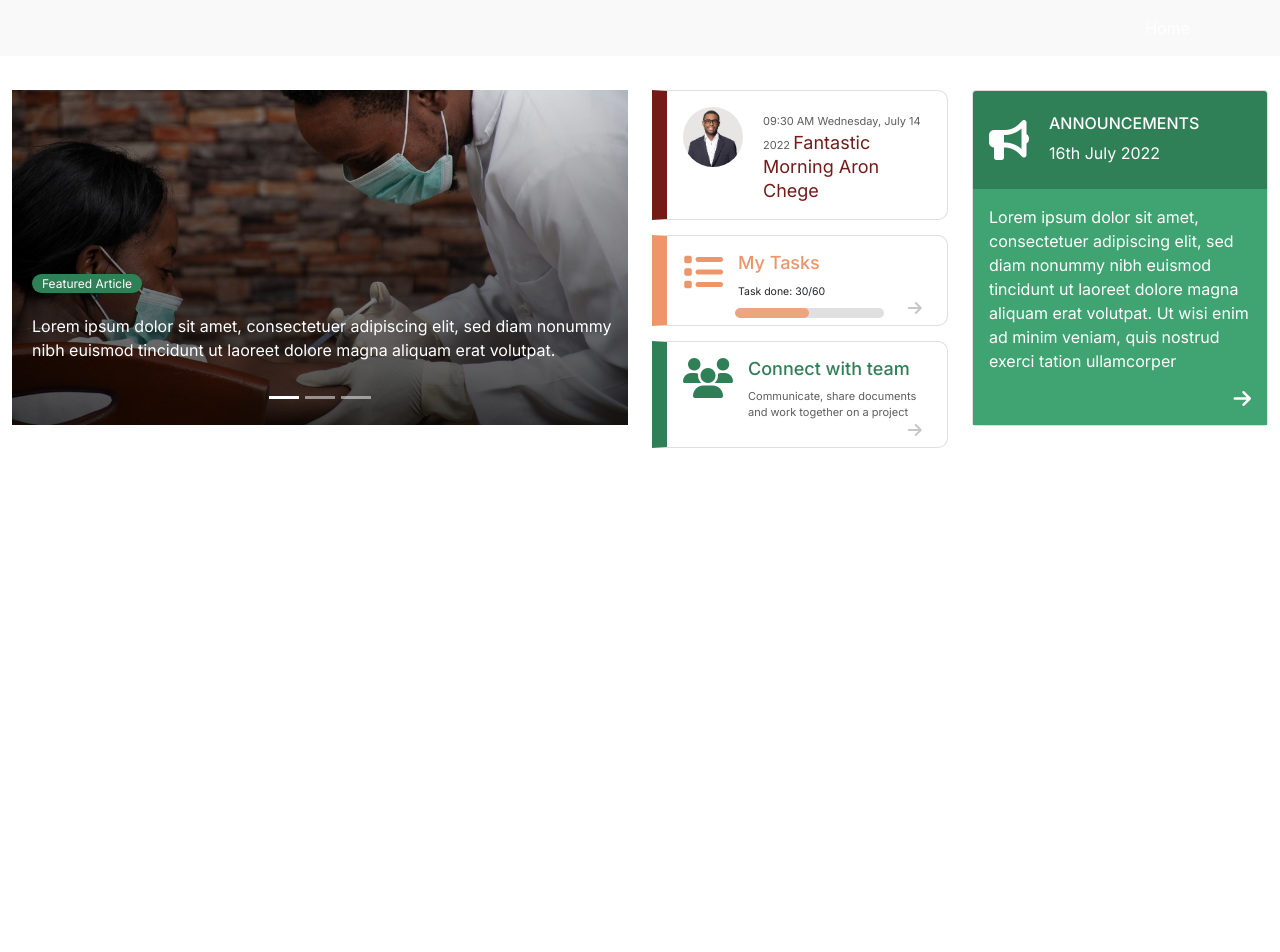
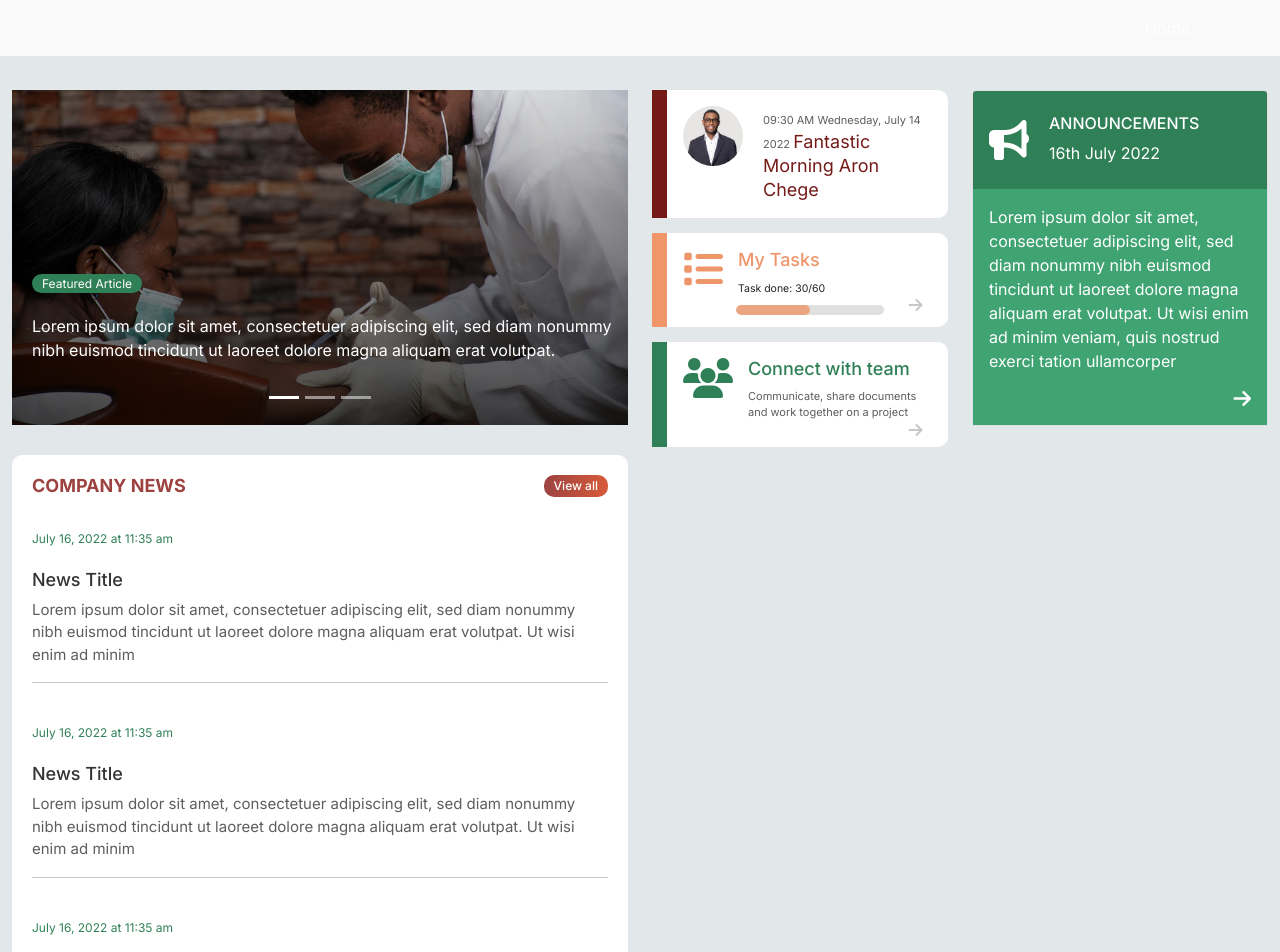
Before and after one commit to Elly-Wenani/medtronic_labs, a React (Create React App) app: page / in a window 1280 px wide. Shown: the top 952 px of the page. Before the commit the page ends 800 px from the top, so only its background shows below. Built offline with nearby package versions, Linux system fonts and the light colour scheme.

Commit message:
Company news

```diff
--- /dev/null
+++ b/src/components/CompanyNews.js
@@ -0,0 +1,64 @@
+import React from 'react';
+import { Button, Col, Row } from 'react-bootstrap';
+
+function CompanyNews() {
+  return (
+    <div>
+      <Row>
+        <Col className="my_row">
+          <div>
+            <h6>
+              <strong>COMPANY NEWS</strong>
+            </h6>
+          </div>
+
+          <div>
+            <h5 className="btn_news">View all</h5>
+          </div>
+        </Col>
+      </Row>
+      <Row style={{ paddingTop: '20px' }}>
+        <Col className="the_news">
+          <span>July 16, 2022 at 11:35 am</span>
+          <h5>News Title</h5>
+
+          <p>
+            Lorem ipsum dolor sit amet, consectetuer adipiscing elit, sed diam
+            nonummy nibh euismod tincidunt ut laoreet dolore magna aliquam erat
+            volutpat. Ut wisi enim ad minim
+          </p>
+          <hr />
+        </Col>
+      </Row>
+
+      <Row style={{ paddingTop: '20px' }}>
+        <Col className="the_news">
+          <span>July 16, 2022 at 11:35 am</span>
+          <h5>News Title</h5>
+
+          <p>
+            Lorem ipsum dolor sit amet, consectetuer adipiscing elit, sed diam
+            nonummy nibh euismod tincidunt ut laoreet dolore magna aliquam erat
+            volutpat. Ut wisi enim ad minim
+          </p>
+          <hr />
+        </Col>
+      </Row>
+
+      <Row style={{ paddingTop: '20px' }}>
+        <Col className="the_news">
+          <span>July 16, 2022 at 11:35 am</span>
+          <h5>News Title</h5>
+
+          <p>
+            Lorem ipsum dolor sit amet, consectetuer adipiscing elit, sed diam
+            nonummy nibh euismod tincidunt ut laoreet dolore magna aliquam erat
+            volutpat. Ut wisi enim ad minim
+          </p>
+        </Col>
+      </Row>
+    </div>
+  );
+}
+
+export default CompanyNews;
--- a/src/index.css
+++ b/src/index.css
@@ -4,6 +4,7 @@
   --secondary-green: #3fa472;
   --primary-maroon: #741b18;
   --primary-brown: #ee9669;
+  --primary-gold: #9c4341;
   --third-color: gray;
   --white: #ffffff;
   --second-white: #f0f0f0;
@@ -35,6 +36,7 @@ body {
   font-family: 'Inter', sans-serif;
   -webkit-font-smoothing: antialiased;
   -moz-osx-font-smoothing: grayscale;
+  background-color: #e2e7e9;
 }
 
 code {
@@ -110,17 +112,20 @@ code {
 
 .my_card {
   margin-bottom: 15px;
+  border-style: none;
   border-left: solid 15px var(--primary-maroon);
   border-radius: 0 10px 10px 0;
 }
 
 .my_card_b {
   margin-bottom: 15px;
+  border-style: none;
   border-left: solid 15px var(--primary-brown);
   border-radius: 0 10px 10px 0;
 }
 
 .my_card_c {
+  border-style: none;
   border-left: solid 15px var(--primary-green);
   border-radius: 0 10px 10px 0;
 }
@@ -188,7 +193,7 @@ code {
   align-items: center;
   justify-content: flex-end;
   margin-top: -20px;
-  padding-bottom: 5px;
+  padding-bottom: 10px;
 }
 
 .card_briefs_bss {
@@ -228,3 +233,53 @@ code {
 .brief_icon {
   color: #c7c7c7;
 }
+
+/* ----------------- */
+
+.company_news_container {
+  background-color: var(--white);
+  padding: 20px;
+  border-radius: 10px;
+  margin-bottom: 25px;
+}
+
+.my_row {
+  display: flex;
+  align-items: center;
+  justify-content: space-between;
+}
+
+.my_row h6 {
+  font-size: 18px;
+  color: var(--primary-gold);
+}
+
+.btn_news {
+  color: var(--white);
+  background: linear-gradient(to left, #d85b3b, #9c4341);
+  border-radius: 10px;
+  font-size: 12px;
+  padding: 4px 10px;
+  text-decoration: none;
+  border-style: none;
+}
+
+.btn_news:hover {
+  cursor: pointer;
+}
+
+.the_news span {
+  font-size: 12px;
+  color: var(--primary-green);
+}
+
+.the_news h5 {
+  font-size: 18px;
+  color: #333;
+  padding-top: 20px;
+}
+
+.the_news p {
+  font-size: 15px;
+  color: var(--gray);
+}
--- a/src/screens/HomeScreen.js
+++ b/src/screens/HomeScreen.js
@@ -1,6 +1,7 @@
 import React from 'react';
 import { Col, Container, Row } from 'react-bootstrap';
 import { Helmet } from 'react-helmet-async';
+import CompanyNews from '../components/CompanyNews';
 import LandingAnnouncements from '../components/LandingAnnouncements';
 import LandingBriefs from '../components/LandingBriefs';
 import LandingImageSlide from '../components/LandingImageSlide';
@@ -14,6 +15,9 @@ function HomeScreen() {
           <Col md={6}>
             <div style={{ padding: '30px 0' }}>
               <LandingImageSlide />
+            </div>
+            <div className="company_news_container">
+              <CompanyNews />
             </div>
           </Col>
           <Col md={3}>
```
